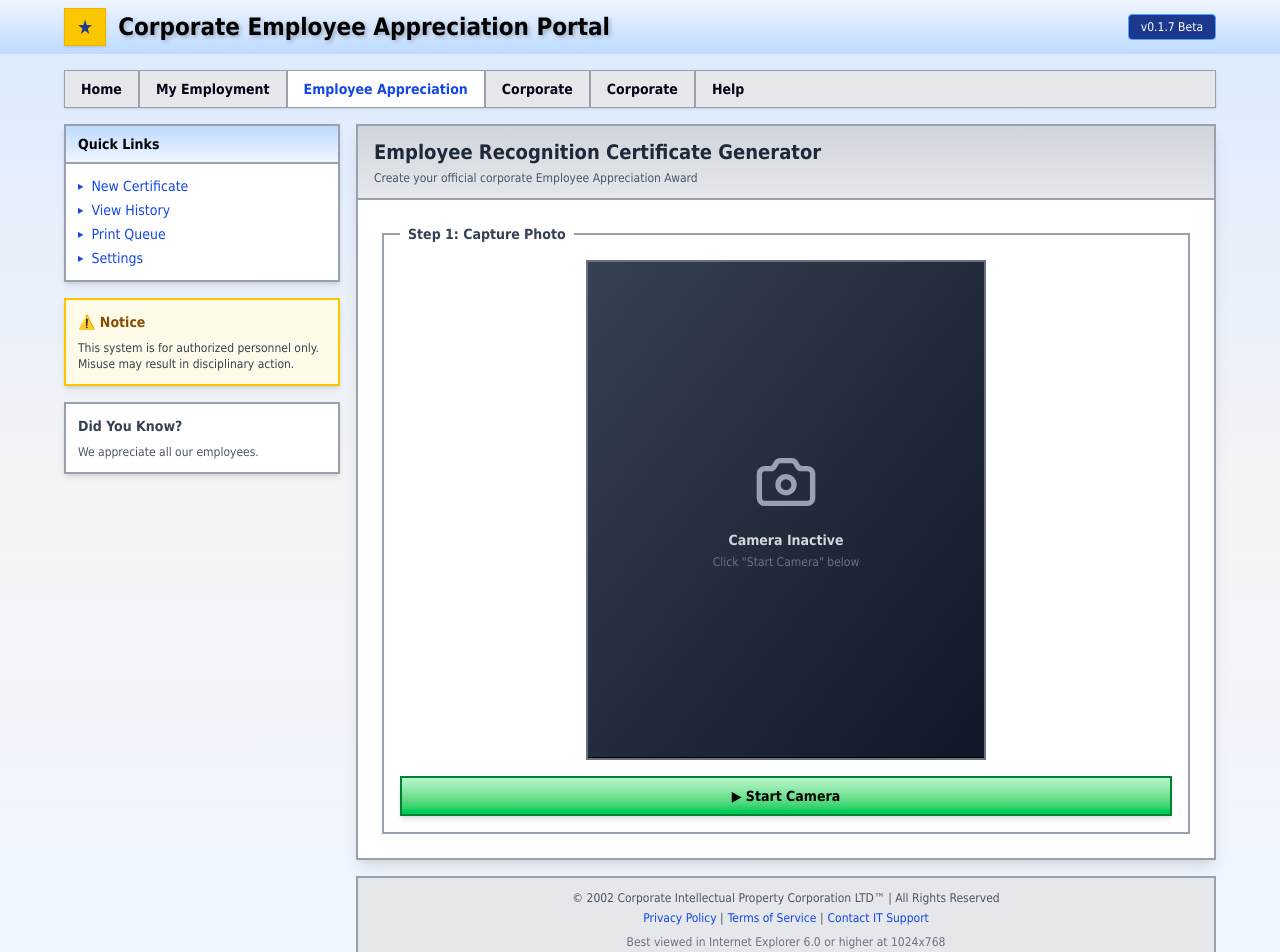
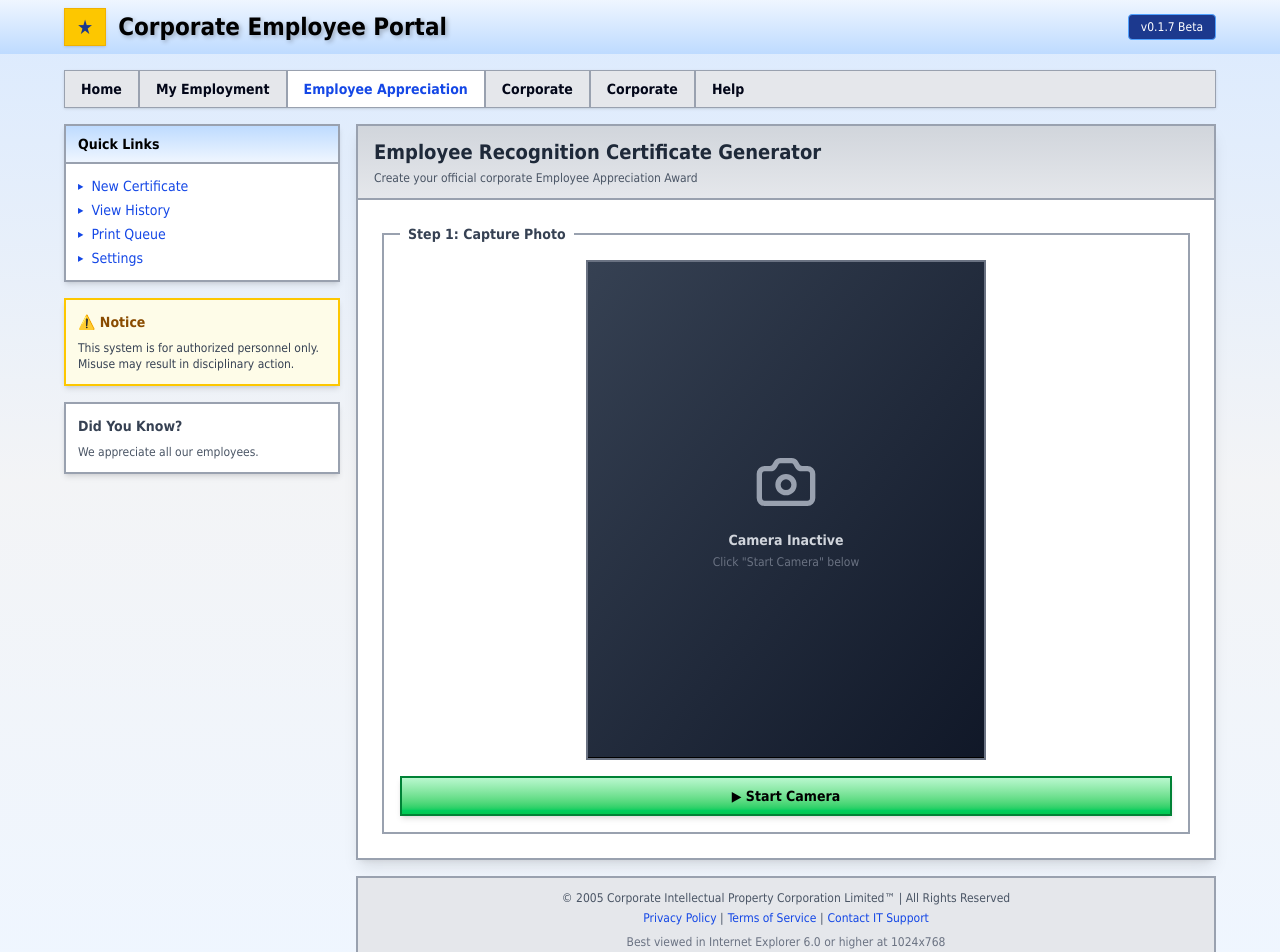
Before and after one commit to tinkeringkiwi/employee-appreciator, a Next.js app: page / in a window 1280 px wide. Shown: the top 952 px of the page. Built offline with nearby package versions, Linux system fonts and the light colour scheme.

Commit message:
Update some branding

```diff
--- a/app/components/WebcamCapture.tsx
+++ b/app/components/WebcamCapture.tsx
@@ -99,7 +99,7 @@ export default function WebcamCapture() {
 
       if (response.ok) {
         setGeneratedCertificate(data.certificate)
-        setMessage('Employee goodwill generated!')
+        setMessage('Employee appreciated')
       } else {
         setMessage('Error: ' + (data.error || 'Failed to process'))
       }
@@ -140,7 +140,7 @@ export default function WebcamCapture() {
               className="text-2xl text-black font-bold"
               style={{ textShadow: '2px 2px 4px rgba(0,0,0,0.25)' }}
             >
-              Corporate Employee Appreciation Portal
+              Corporate Employee Portal
             </h1>
           </div>
           <div className="text-xs bg-blue-900 px-3 py-1 rounded border border-blue-400">
@@ -395,7 +395,7 @@ export default function WebcamCapture() {
 
             {/* Footer */}
             <div className="mt-4 text-center text-xs text-gray-600 bg-gray-200 border-2 border-gray-400 p-3">
-              <p>© 2002 Corporate Intellectual Property Corporation LTD™ | All Rights Reserved</p>
+              <p>© 2005 Corporate Intellectual Property Corporation Limited™ | All Rights Reserved</p>
               <p className="mt-1">
                 <span className="text-blue-700 hover:underline cursor-pointer">
                   Privacy Policy
```
Also changed, not shown: 1 other file (tests, documents, lock files or other folders).
